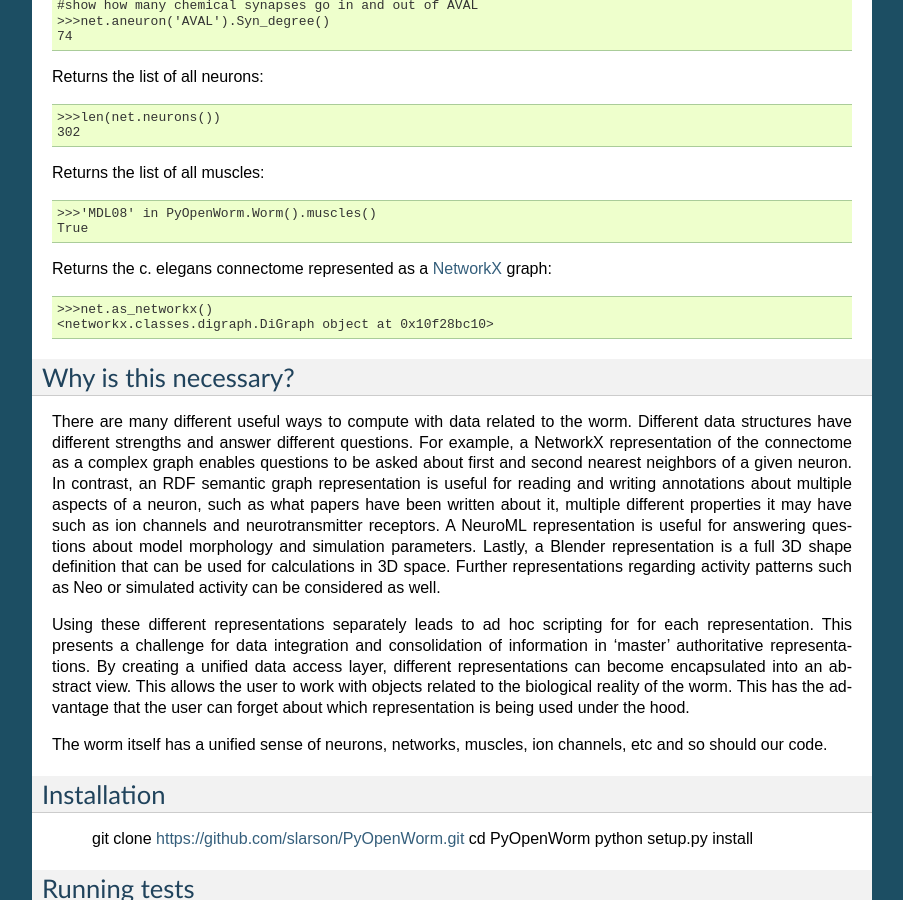
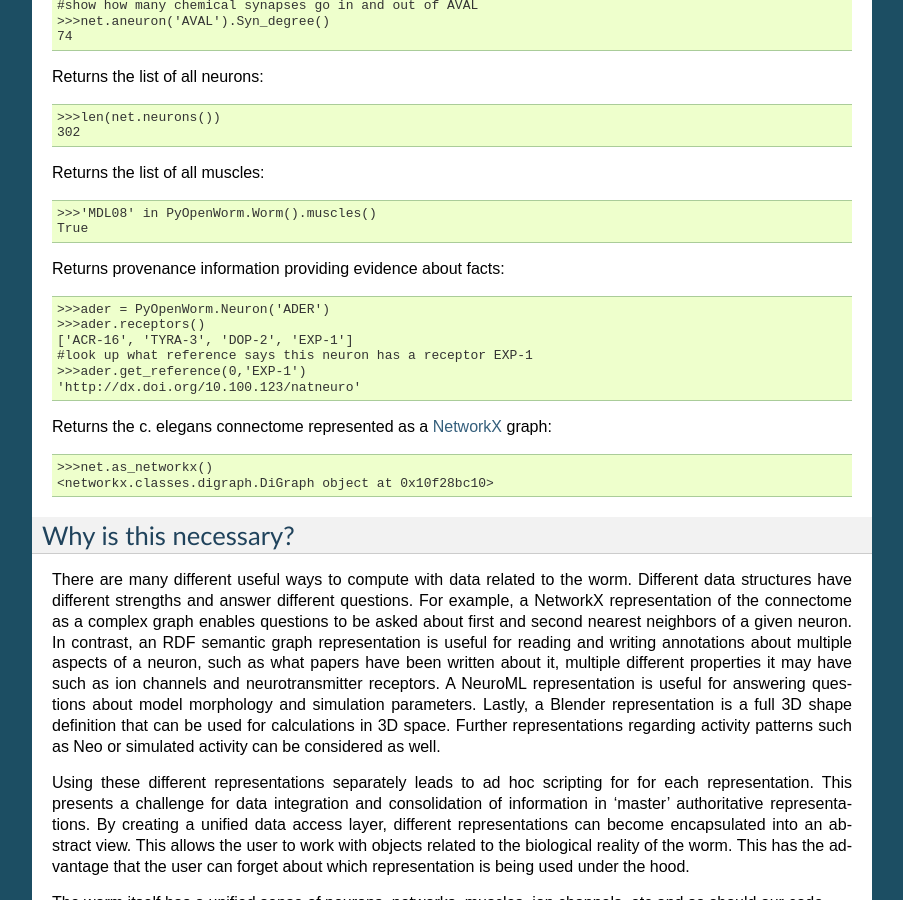
Before and after one commit to openworm/owmeta, a Sphinx documentation site: the page built from docs/intro.rst, in a window 1280 px wide and 900 px high, scrolled down 690 px. Shown: the whole window, without its empty margins (198-1101 px from the left). Built offline with Sphinx 7.4.7, drawn with Linux system fonts in a browser that asks for light colours.

Commit message:
documentation includes get_reference

```diff
--- a/docs/intro.rst
+++ b/docs/intro.rst
@@ -51,6 +51,14 @@ Returns the list of all muscles::
   >>>'MDL08' in PyOpenWorm.Worm().muscles()
   True
 
+Returns provenance information providing evidence about facts::
+
+  >>>ader = PyOpenWorm.Neuron('ADER')
+  >>>ader.receptors()
+  ['ACR-16', 'TYRA-3', 'DOP-2', 'EXP-1']
+  #look up what reference says this neuron has a receptor EXP-1
+  >>>ader.get_reference(0,'EXP-1')
+  'http://dx.doi.org/10.100.123/natneuro'
 
 Returns the c. elegans connectome represented as a
 `NetworkX <http://networkx.github.io/documentation/latest/>`_ graph::
```
Also changed, not shown: README.md (+11 -0 lines).
